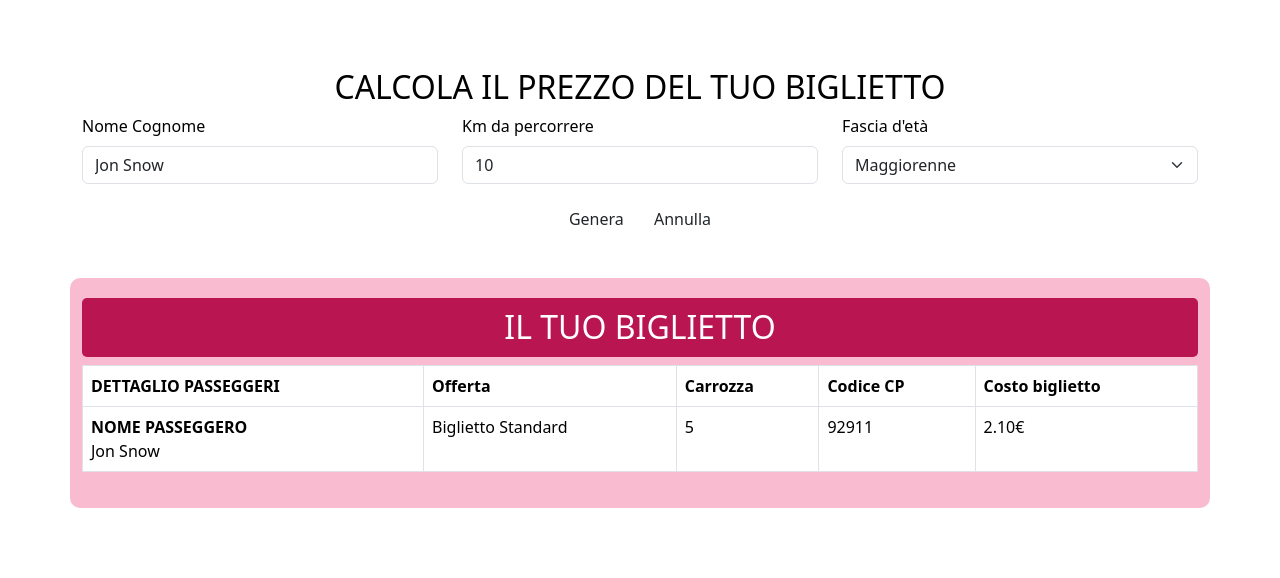
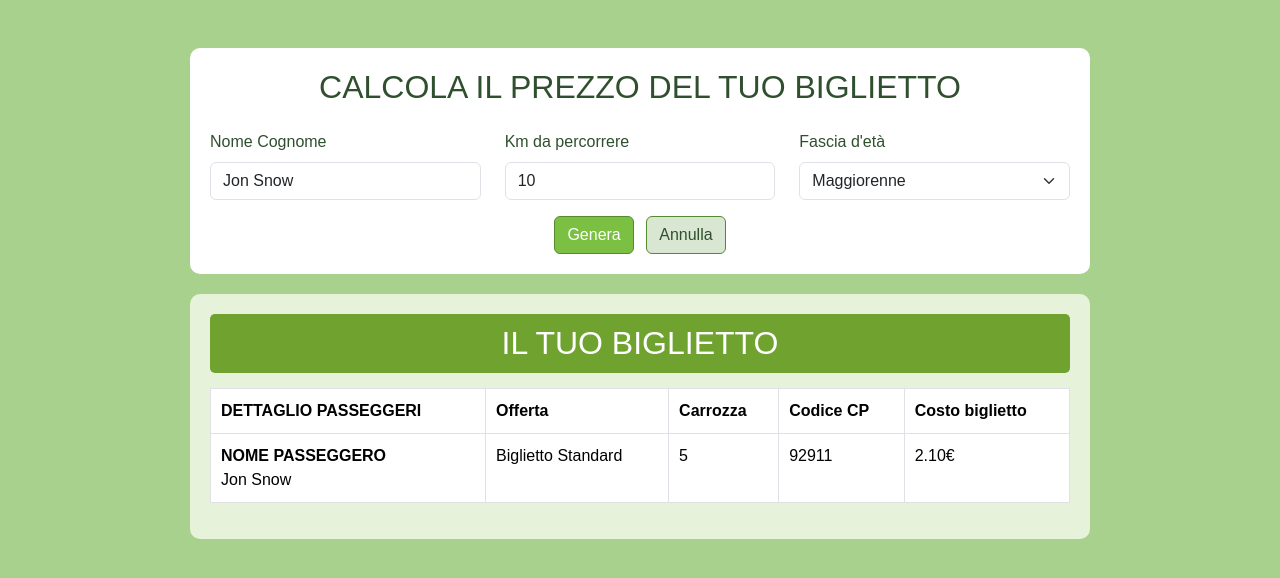
Before and after one commit to graziana-ciccarelli/js-biglietto-treno-form, a plain HTML site: page index.html in a window 1280 px wide. Both pictures are taken after a click on the button "Genera". Drawn offline with nearby package versions, Linux system fonts and the light colour scheme.

Commit message:
add: css style changes

```diff
--- a/index.html
+++ b/index.html
@@ -1,25 +1,27 @@
 <!DOCTYPE html>
-<html lang="en">
+<html lang="it">
 <head>
-    <meta charset="UTF-8">
-    <meta name="viewport" content="width=device-width, initial-scale=1.0">
-    <title>prezzo-biglietto</title>
-    <link rel="stylesheet" href="style.css">
-    <link href="https://cdn.jsdelivr.net/npm/bootstrap@5.3.2/dist/css/bootstrap.min.css" rel="stylesheet" integrity="sha384-T3c6CoIi6uLrA9TneNEoa7RxnatzjcDSCmG1MXxSR1GAsXEV/Dwwykc2MPK8M2HN" crossorigin="anonymous">
-    <link rel="stylesheet" href="https://cdnjs.cloudflare.com/ajax/libs/font-awesome/5.15.3/css/all.min.css"></link>
+    <meta charset="UTF-8" />
+    <meta name="viewport" content="width=device-width, initial-scale=1" />
+    <title>Prezzo Biglietto</title>
+
+    <link href="https://cdn.jsdelivr.net/npm/bootstrap@5.3.2/dist/css/bootstrap.min.css" rel="stylesheet" crossorigin="anonymous" />
+    <link rel="stylesheet" href="https://cdnjs.cloudflare.com/ajax/libs/font-awesome/5.15.3/css/all.min.css" />
+    <link rel="stylesheet" href="style.css" />
 </head>
 <body>
+
     <div class="container mt-5">
-        <h2 class="text-center">CALCOLA IL PREZZO DEL TUO BIGLIETTO</h2>
+        <h2 class="text-center mb-4">CALCOLA IL PREZZO DEL TUO BIGLIETTO</h2>
         <form id="ticketForm">
             <div class="row mb-3">
                 <div class="col">
                     <label for="name" class="form-label">Nome Cognome</label>
-                    <input type="text" class="form-control" id="name" value="Jon Snow">
+                    <input type="text" class="form-control" id="name" value="Jon Snow" />
                 </div>
                 <div class="col">
                     <label for="km" class="form-label">Km da percorrere</label>
-                    <input type="number" class="form-control" id="km" value="10">
+                    <input type="number" class="form-control" id="km" value="10" min="1" />
                 </div>
                 <div class="col">
                     <label for="age" class="form-label">Fascia d'età</label>
@@ -31,7 +33,7 @@
                 </div>
             </div>
             <div class="text-center">
-                <button type="button" class="btn btn-custom" onclick="generateTicket()">Genera</button>
+                <button type="button" class="btn btn-custom me-2" onclick="generateTicket()">Genera</button>
                 <button type="reset" class="btn btn-secondary-custom">Annulla</button>
             </div>
         </form>
@@ -51,7 +53,7 @@
             </thead>
             <tbody>
                 <tr>
-                    <td id="passengerName"><strong>NOME PASSEGGERO</strong><br></td>
+                    <td id="passengerName"><strong>NOME PASSEGGERO</strong><br /></td>
                     <td id="offer">Biglietto Standard</td>
                     <td id="wagon">5</td>
                     <td id="code">92911</td>
@@ -61,35 +63,7 @@
         </table>
     </div>
 
+    <script src="main.js"></script>
 
-
-
-
-
-
-
-
-
-
-
-
-
-
-
-
-
-
-
-
-
-
-
-
-
-
-
-
-
-    <script src="./main.js"></script>
 </body>
 </html>
--- a/style.css
+++ b/style.css
@@ -1,46 +1,51 @@
 body {
-    background-color: #B91550;
-    color: white;
+    background-color: #A9D18E; /* verde chiaro pastello */
+    color: #2F4F2F; /* verde scuro morbido */
     font-family: Arial, sans-serif;
 }
 .container {
     background-color: white;
-    color: black;
+    color: #2F4F2F;
     padding: 20px;
     border-radius: 10px;
+    max-width: 900px;
+    margin: auto;
 }
 .btn-custom {
-    background-color: #ffeb3b;
-    color: #B91550;
-    border: 1px solid #B91550;
+    background-color: #7BC043; /* verde brillante */
+    color: white;
+    border: 1px solid #558B2F;
+    transition: background-color 0.3s, color 0.3s;
 }
 .btn-custom:hover {
-    background-color: #B91550;
-    color: #ffeb3b;
+    background-color: #558B2F; /* verde scuro morbido */
+    color: white;
 }
 .btn-secondary-custom {
-    background-color: #b0bec5;
-    color:#B91550;
-    border: 1px solid #B91550;
+    background-color: #D9E6D2; /* verde pastello chiarissimo */
+    color: #2F4F2F;
+    border: 1px solid #558B2F;
+    transition: background-color 0.3s, color 0.3s;
 }
 .btn-secondary-custom:hover {
-    background-color: #B91550;
-    color: #b0bec5;
+    background-color: #558B2F;
+    color: white;
 }
 .ticket-container {
-    background-color: #f8bbd0;
+    background-color: #E6F2D9; /* verde pastello molto chiaro */
     padding: 20px;
     border-radius: 10px;
     margin-top: 20px;
 }
 .ticket-header {
-    background-color: #B91550;
+    background-color: #6FA22F; /* verde medio */
     color: white;
     padding: 10px;
     border-radius: 5px;
+    margin-bottom: 15px;
 }
 .ticket-details {
-    background-color: #e0e0e0;
+    background-color: #CDE3B6; /* verde chiaro */
     padding: 10px;
     border-radius: 5px;
 }
```
